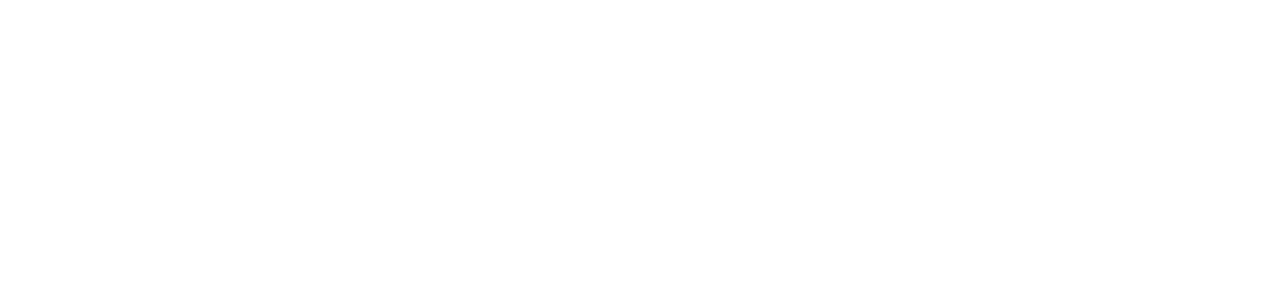
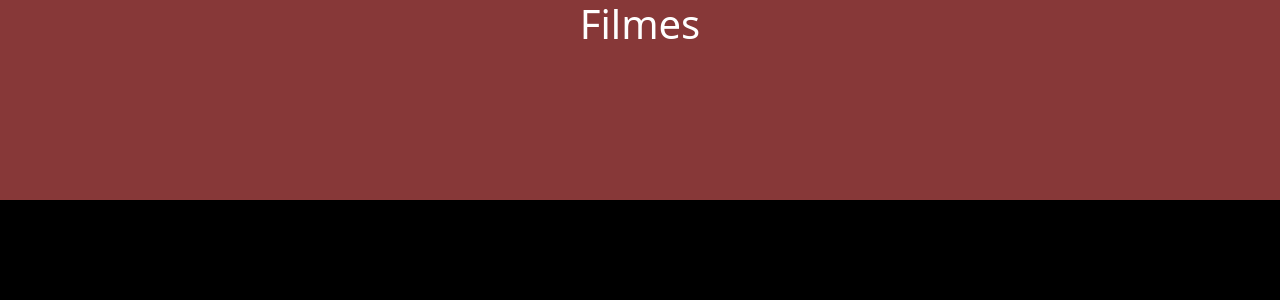
Before and after one commit to juliamelots/MAC0332-Project, a React (Vite) app in the folder front-end/: page / in a window 1280 px wide. Shown: the top 300 px of the page. Built offline with nearby package versions, Linux system fonts and the light colour scheme.

Commit message:
Draft page with movie cards

```diff
--- a/front-end/src/components/Movies.tsx
+++ b/front-end/src/components/Movies.tsx
@@ -1,12 +1,24 @@
 function Movies() {
+  const movies = [
+    { title: 'The Bridges of Madison County', id: 1 },
+    { title: 'Forrest Gump', id: 2 },
+    { title: 'Top Gun', id: 3 },
+  ];
+
+  const moviesGrid = movies.map(movie =>
+    <div style={{ width: '100px', height: '80px' }}>
+      {/* {movie.title} */}
+    </div>
+  );
+
   return (
-    <div className="h-100 d-flex flex-column">
-      <div className="w-100 h-25">
-
+    <div className="h-100 d-flex flex-column bg-black">
+      <div className="w-100 h-25 bg-red">
+        <h1 className="text-center text-white">Filmes</h1>
       </div>
 
-      <div className="w-100 h-75">
-
+      <div className="w-100 h-75 d-flex flex-row flex-wrap">
+        {moviesGrid}
       </div>
     </div>
   )
--- a/front-end/src/index.css
+++ b/front-end/src/index.css
@@ -6,3 +6,11 @@
 #root {
   height: 100%;
 }
+
+.bg-red {
+  background-color: #873838;
+}
+
+.bg-black {
+  background-color: #0F0F0F;
+}
```
